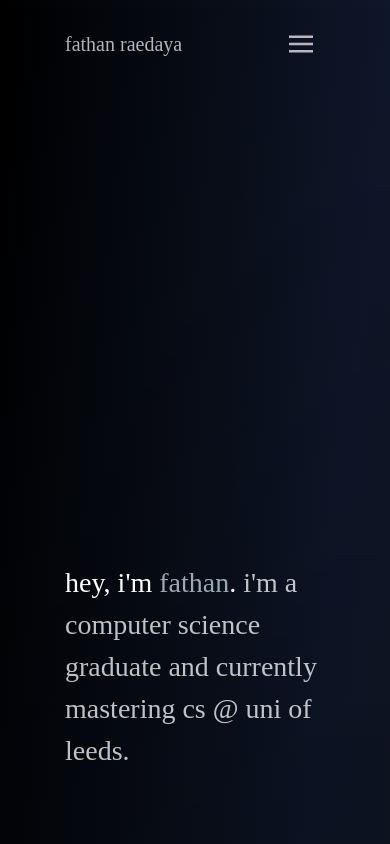
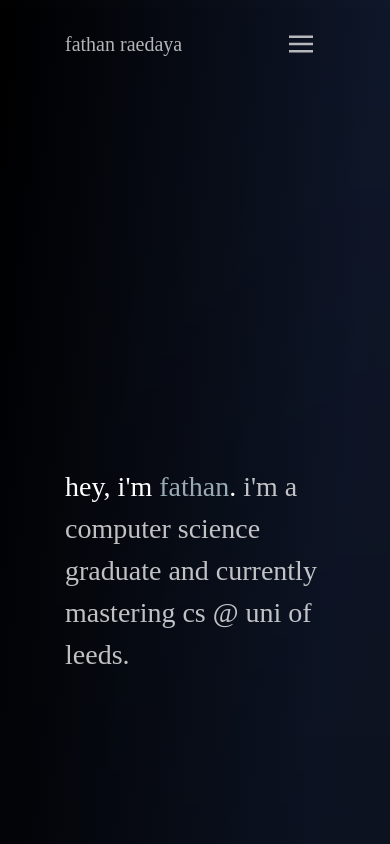
Before and after one commit to FathanRaedaya/portfolio, a website: page index.html in a window 390 px wide. Shown: the top 844 px of the page. Drawn offline with nearby package versions, Linux system fonts and the light colour scheme; a script that the page names is missing; a web font is replaced by a local one.

Commit message:
Edit mobile res text position

```diff
--- a/index.html
+++ b/index.html
@@ -57,7 +57,7 @@
 
       <section class="min-h-screen w-full flex flex-col relative" id="home">
         <div class="container min-h-screen w-2/3 mx-auto px-4 home-text relative">
-          <div class="absolute bottom-36 left-0">
+          <div class="absolute bottom-60 md:bottom-36 left-0">
             <h2 class="w-full sm:w-2/3 left-0 font-[merri] text-[28px] md:text-[40px] text-white mr-[10]">
               hey, i'm<span class="text-[#99aab5]"> fathan</span>.
               <span class="opacity-75">i'm a computer science graduate and currently mastering cs @ uni of leeds.</span>
```
Also changed, not shown: src/output.css.
